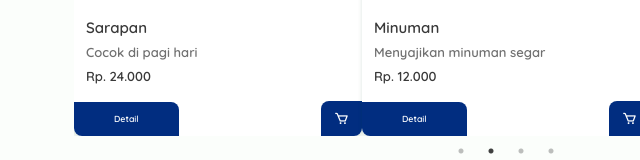
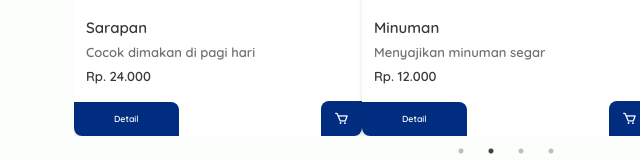
Before and after one commit to ditodewantoro/pbw22, a plain HTML site: page Tugas Akhir PBW/index.html in a window 1280 px wide. Shown: the part 1160-1320 px from the top of the page, 134-774 px from the left. Drawn offline with nearby package versions, Linux system fonts and the light colour scheme; a script that the page names is missing.

Commit message:
update index

```diff
--- a/Tugas Akhir PBW/index.html
+++ b/Tugas Akhir PBW/index.html
@@ -171,7 +171,7 @@
             <div class="products__content">
                 <img src="assets/img/sarapan.png" alt="" class="products__img">
                 <h3 class="products__name">Sarapan</h3>
-                <span class="products__detail">Cocok di pagi hari</span><br>
+                <span class="products__detail">Cocok dimakan di pagi hari</span><br>
                 <span class="products__price">Rp. 24.000</span>
                 <a href="#" class="button products__button_detail">Detail</a>
                 <a href="#" class="button products__button"><i class='bx bx-cart'></i></a>
```
